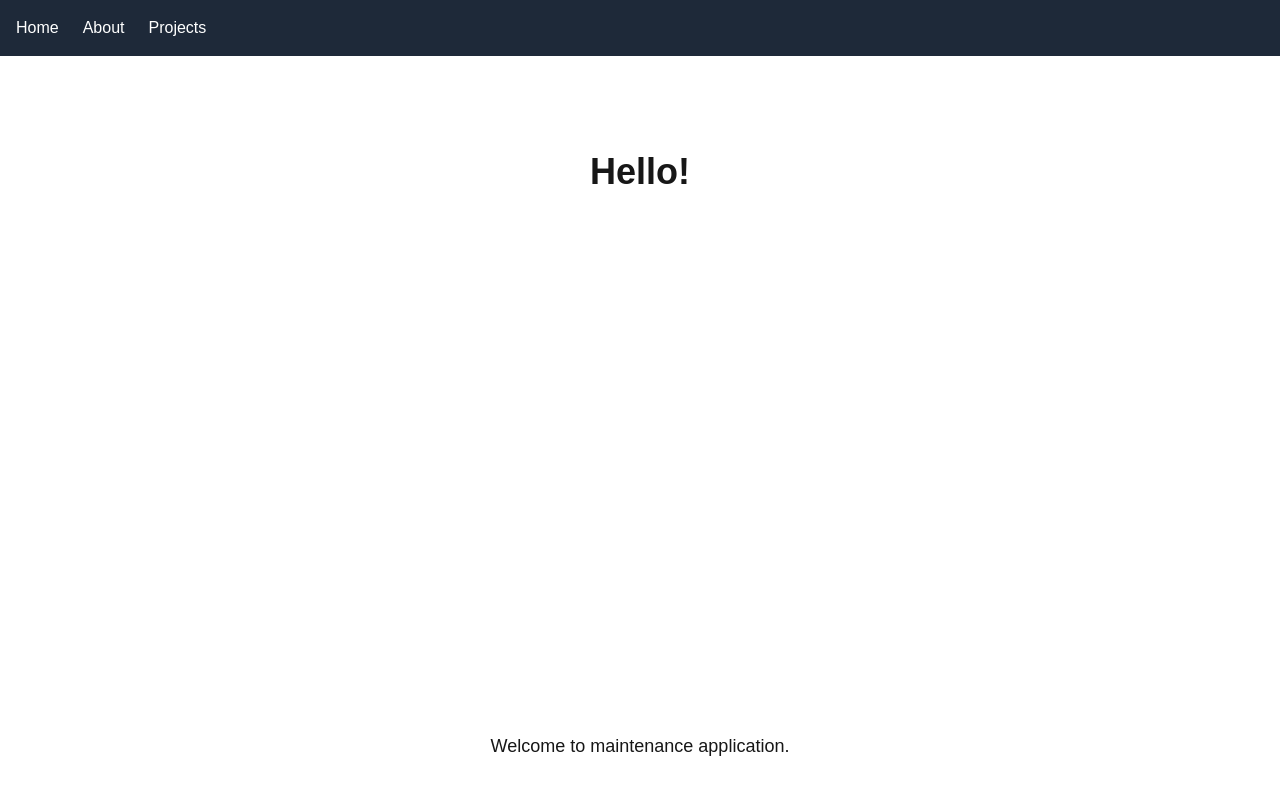
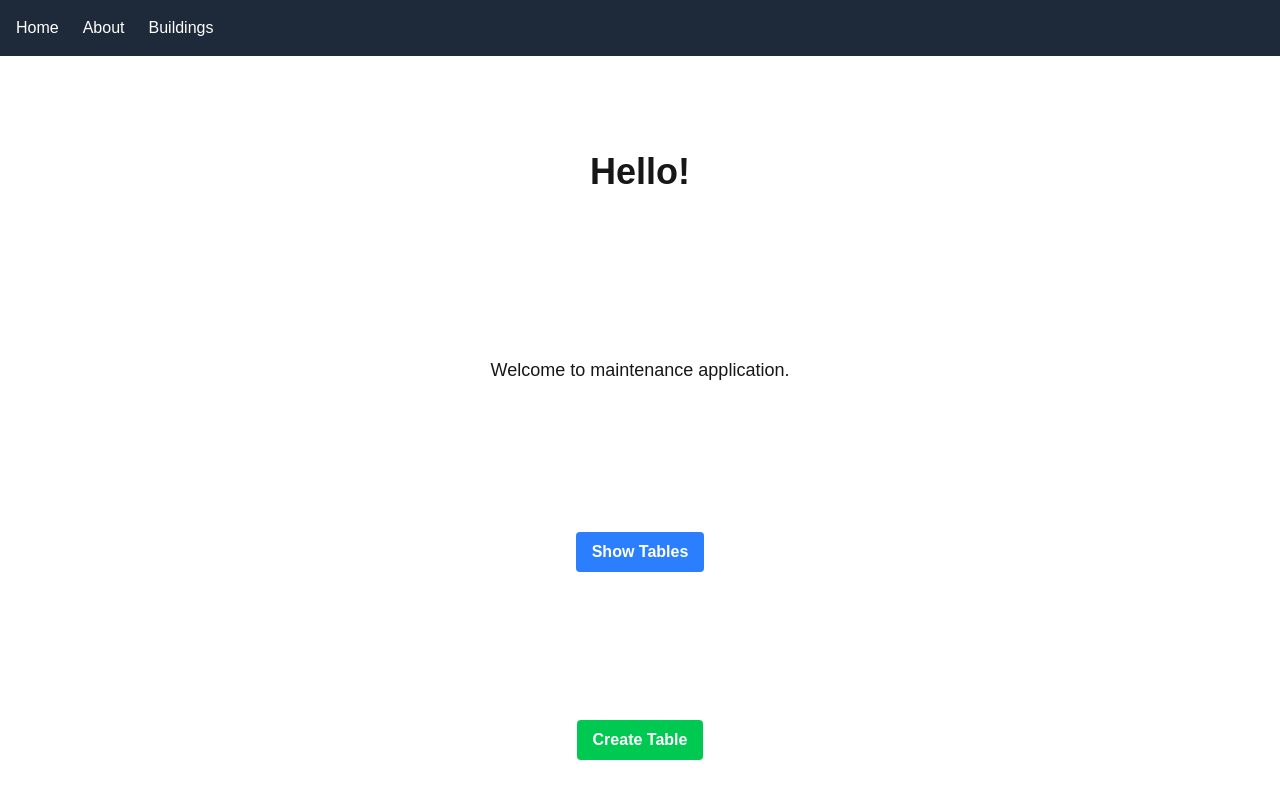
Before and after one commit to infinitydawn/maintenance-utility, a Next.js app: page / in a window 1280 px wide. Shown: the top 798 px of the page. Built offline with nearby package versions, Linux system fonts and the light colour scheme.

Commit message:
started buildings page

```diff
--- /dev/null
+++ b/app/UI/buildings/buildings_table.tsx
@@ -0,0 +1,12 @@
+import { fetchBuildings } from '@/app/lib/data';
+
+export default async function ProjectsTable() {
+    let buildings = await fetchBuildings();
+    console.log('Projects:', buildings);
+    return (
+        <div>
+            <p>{buildings.toString()}</p>
+        </div>
+    );
+
+}
--- /dev/null
+++ b/app/UI/buttons.jsx
@@ -0,0 +1,31 @@
+'use client';
+import { showTables, createTable } from "@/app/lib/actions";
+
+export function  ShowTables (){
+    return (
+        <button
+            className="bg-blue-500 hover:bg-blue-700 text-white font-bold py-2 px-4 rounded"
+            onClick={async () => {
+                const tables = await showTables();
+                console.log(tables);
+            }}
+        >
+            Show Tables
+        </button>
+    );
+}
+
+
+export function CreateTableButton() {
+    return (
+        <button
+            className="bg-green-500 hover:bg-green-700 text-white font-bold py-2 px-4 rounded"
+            onClick={async () => {
+                const result = await createTable();
+                console.log(result);
+            }}
+        >
+            Create Table
+        </button>
+    );
+}
--- /dev/null
+++ b/app/buildings/page.tsx
@@ -0,0 +1,10 @@
+import BuildingsTable from "@/app/ui/buildings/buildings_table";
+
+export default function Buildings() {
+    return (
+        <main>
+        <h1 className="text-3xl font-bold underline">Buildings</h1>
+        <BuildingsTable />
+        </main>
+    )
+}
--- a/app/layout.tsx
+++ b/app/layout.tsx
@@ -23,8 +23,8 @@ export default function DashboardLayout({
               </Link>
             </li>
             <li>
-              <Link href="/projects" className="text-white hover:text-gray-300">
-                Projects
+              <Link href="/buildings" className="text-white hover:text-gray-300">
+                Buildings
               </Link>
             </li>
           </ul>
--- /dev/null
+++ b/app/lib/actions.ts
@@ -0,0 +1,70 @@
+'use server';
+
+
+import postgres from 'postgres';
+const sql = postgres(process.env.POSTGRES_URL!, { ssl: 'require' });
+
+export async function showTables() {
+    const tables = await sql`SELECT table_name FROM information_schema.tables WHERE table_schema = 'public'`;
+    return tables;
+}
+export async function createTable(table_name : string) {
+    table_name = "zones"
+    const result = await sql`
+    CREATE TABLE ${sql(table_name)} (
+    zone_number INTEGER NOT NULL,
+    zone_prefix VARCHAR(5),
+    zone_tag_1 VARCHAR(255),
+    zone_tag_2 VARCHAR(255),
+    system_id INTEGER NOT NULL,
+    node_number INTEGER NOT NULL,
+    loop_number INTEGER NOT NULL,
+    PRIMARY KEY (zone_number, zone_prefix, loop_number, node_number, system_id),
+    FOREIGN KEY (loop_number, node_number, system_id) REFERENCES loops(loop_number, node_number, system_id)
+    )`;
+    return result;
+}
+
+
+
+
+
+
+// table_name = "buildings"
+//     const result = await sql`CREATE TABLE ${sql(table_name)} (building_id SERIAL PRIMARY KEY, building_name VARCHAR(255) NOT NULL)`;
+//     return result;
+
+// table_name = "systems"
+//     const result = await sql`
+//     CREATE TABLE ${sql(table_name)} (
+//     system_id SERIAL PRIMARY KEY,
+//     system_type VARCHAR(255) NOT NULL,
+//     system_model VARCHAR(255) NOT NULL,
+//     system_manufacturer VARCHAR(255) NOT NULL,
+//     system_name VARCHAR(255) NOT NULL UNIQUE,
+//     building_id INTEGER NOT NULL REFERENCES buildings(building_id)
+//     )`;
+//     return result;
+
+
+//  table_name = "nodes"
+//     const result = await sql`
+//     CREATE TABLE ${sql(table_name)} (
+//     node_number INTEGER PRIMARY KEY,
+//     node_location VARCHAR(255) NOT NULL,
+//     system_id INTEGER NOT NULL REFERENCES systems(system_id)
+//     )`;
+//     return result;
+
+
+
+// export async function createTable(table_name : string) {
+//     table_name = "loops"
+//     const result = await sql`
+//     CREATE TABLE ${sql(table_name)} (
+//     loop_id SERIAL PRIMARY KEY,
+//     loop_info VARCHAR(255),
+//     node_id INTEGER NOT NULL REFERENCES nodes(node_id)
+//     )`;
+//     return result;
+// }
--- /dev/null
+++ b/app/lib/data.ts
@@ -0,0 +1,22 @@
+'use server';
+import postgres from 'postgres';
+const sql = postgres(process.env.POSTGRES_URL!, { ssl: 'require' });
+
+
+export async function fetchBuildings() {
+  try {
+    // Artificially delay a response for demo purposes.
+    // Don't do this in production :)
+
+    console.log('Fetching buildings data...');
+    await new Promise((resolve) => setTimeout(resolve, 3000));
+
+    const data = await sql`SELECT * FROM buildings`;
+    console.log('Fetching finished.');
+
+    return data;
+  } catch (error) {
+    console.error('Database Error:', error);
+    throw new Error('Failed to get buildings data.');
+  }
+}
--- a/app/page.tsx
+++ b/app/page.tsx
@@ -1,8 +1,12 @@
+import {ShowTables, CreateTableButton} from "@/app/ui/buttons"
+
 export default function Home() {
     return (
         <div className="flex min-h-screen flex-col items-center justify-between p-24">
             <h1 className="text-4xl font-bold">Hello!</h1>
             <p className="mt-4 text-lg">Welcome to maintenance application.</p>
+            <ShowTables />
+            <CreateTableButton />
         </div>
     );
 }
--- a/app/projects/page.tsx
+++ /dev/null
@@ -1,7 +0,0 @@
-export default function Projects() {
-    return (
-        <main>
-        <h1 className="text-3xl font-bold underline">Projects</h1>
-        </main>
-    )
-}
```
Also changed, not shown: package.json (+6 -5 lines), app/buildings/zone_list/page.tsx (renamed from app/projects/zone_list/page.tsx), 2 other files (tests, documents, lock files or other folders).
